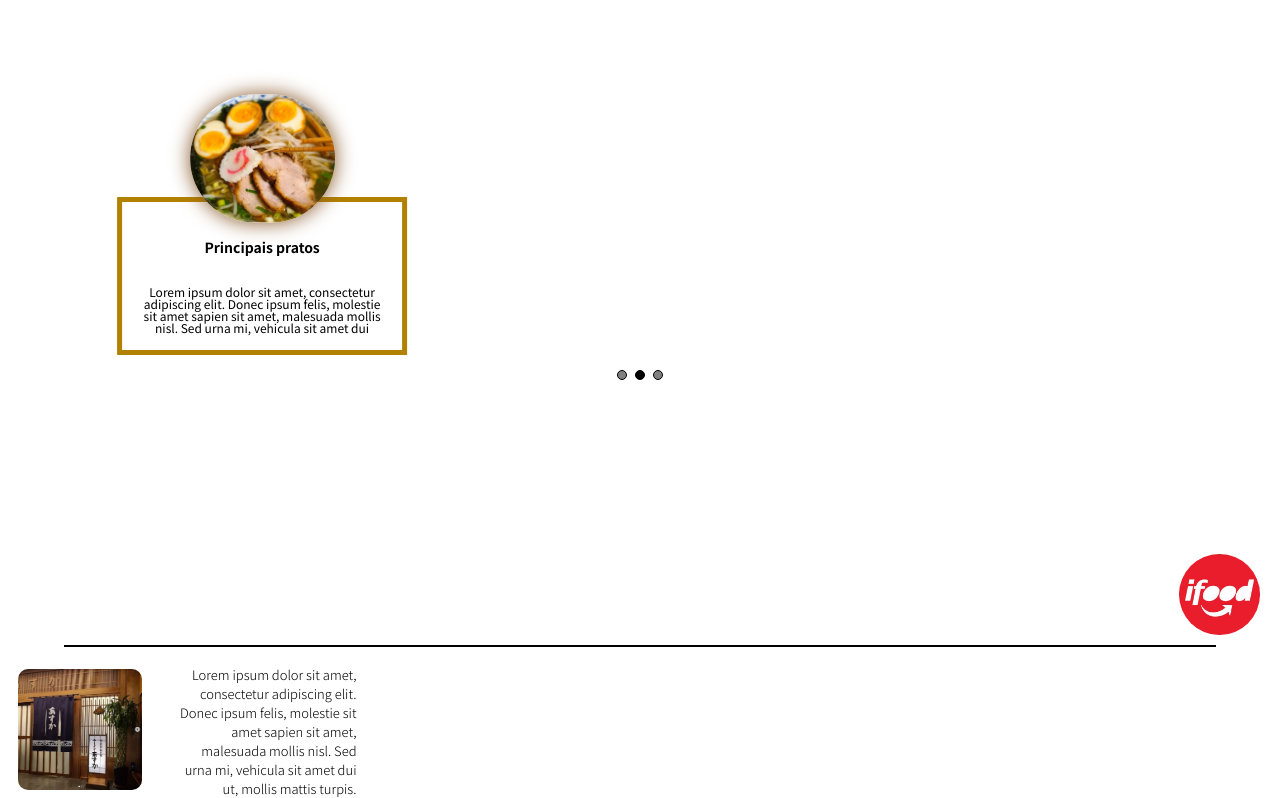
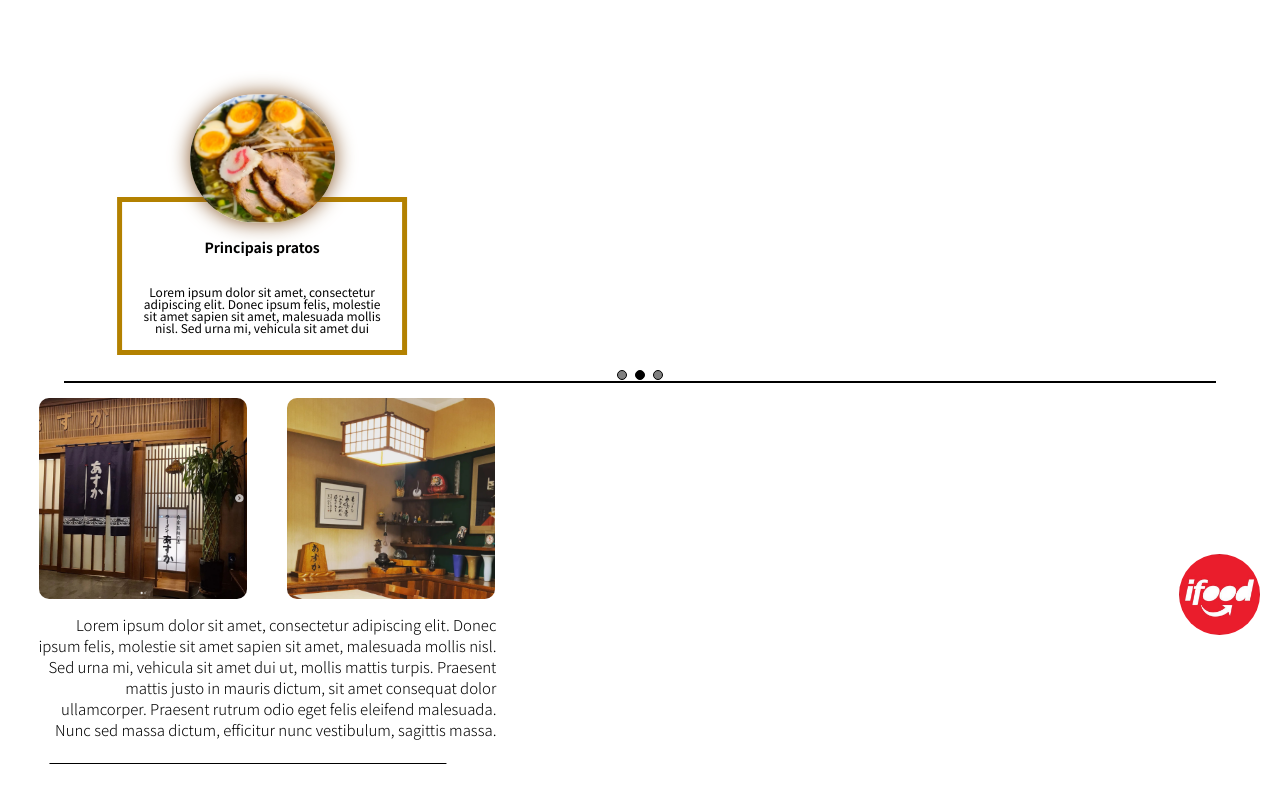
Before and after one commit to duodevssp/lamen-aska, a plain HTML site: page index.html in a window 1280 px wide. Shown: the part 144-942 px from the top of the page. Drawn offline with Linux system fonts and the light colour scheme.

Commit message:
Update style.css

```diff
--- a/styles/style.css
+++ b/styles/style.css
@@ -362,4 +362,35 @@ footer {
     .nav__lista {
         margin: 0;
     }
-}
+
+    .principal {
+        height: 42vh;
+    }
+
+    .principal__sobre-superior {
+        flex-direction: column;
+        width: fit-content;
+    }
+
+    .principal__sobre-superior-1-img {
+        flex-direction: row;
+    }
+
+    .principal__sobre-superior-1-img img {
+        width: 208.167px;
+        height: 201.193px;
+        margin-left: 37px;
+    }
+    .principal__sobre-superior-1-texto p {
+        width: 459.403px;
+        height: 124.992px;
+        font-size: 15px;
+        font-weight: 350;
+        margin-left: 37px;
+        margin-top: -10px;
+    }
+
+    .principal__sobre-inferior-1 img {
+        display: none;
+    }
+    }
```
